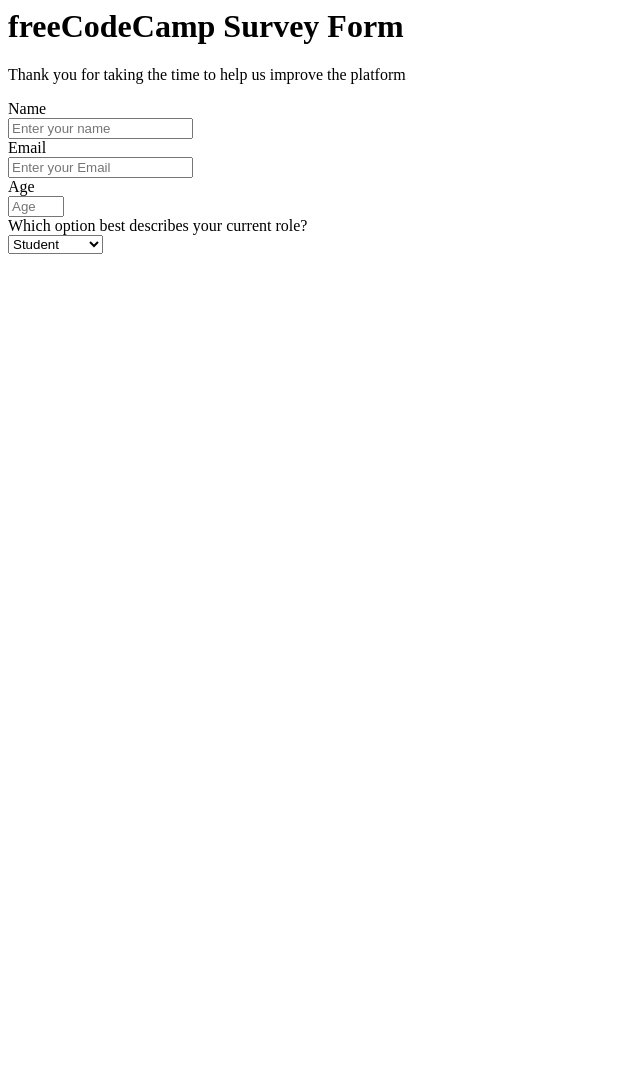
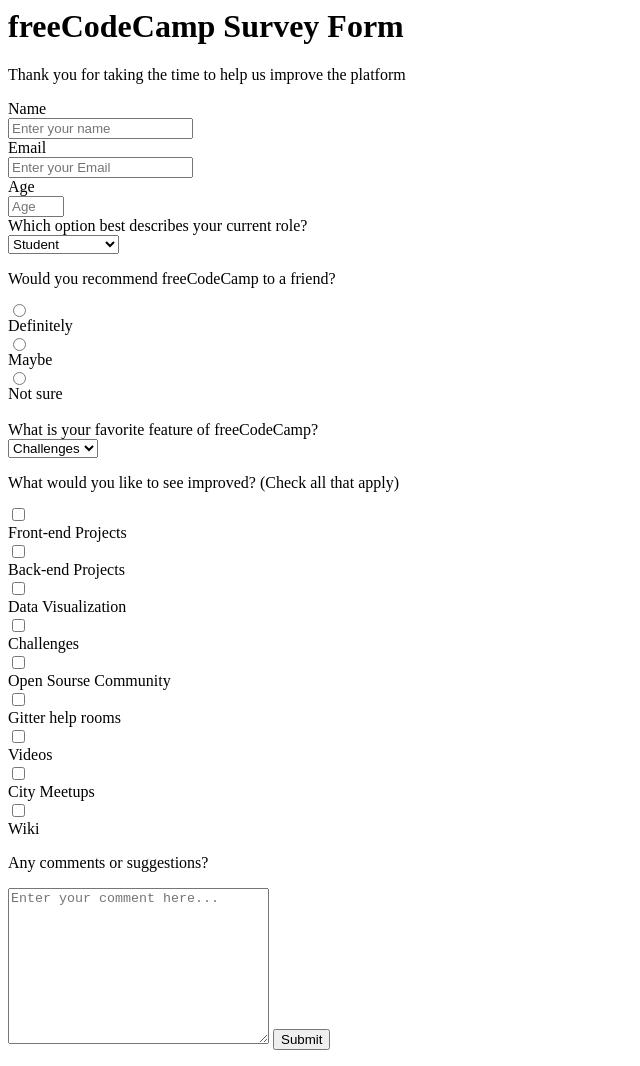
Before and after one commit to waseemqureshi2020/Survey-form, a plain HTML site: page index.html in a window 1280 px wide. Shown: the whole page, without its empty margins (0-640 px from the left). Before the commit the page ends 800 px from the top, so only its background shows below. Drawn offline with Linux system fonts and the light colour scheme.

Commit message:
Update index.html

```diff
--- a/index.html
+++ b/index.html
@@ -6,13 +6,13 @@
 <h1 id="title">freeCodeCamp Survey Form</h1>
 <p id="description">Thank you for taking the time to help us improve the platform </p>
 <form action="" id="survey-form">
-    <label for="name">Name</label>
+    <label for="name" id="name-label" name="Name">Name</label>
     <input type="text" id="name" placeholder="Enter your name" required="required">
 
-    <label for="email">Email</label>
+    <label for="email" id="email-label" name="Email">Email</label>
     <input type="email" id="email" placeholder="Enter your Email" required="required">
 
-    <label for="number">Age</label>
+    <label for="number" id="number-label" name="age">Age</label>
     <input type="number" id="number" placeholder="Age" min="18" max="35" required="required">
 
     <label for="dropdown">        Which option best describes your current role?
@@ -20,8 +20,60 @@
     <select name="drowpdown" id="dropdown" name="select current role">
         <option value="student">Student</option>
         <option value="Fulltime-job">Fulltime-Job</option>
+        <option value="Fulltime-leaner"> Fulltime-leaner</option>
     </select>
 
+    <p>Would you recommend freeCodeCamp to a friend?</p>
+        <input type="radio" value="radio" id="radio" name="radio" id="radio">
+        <label for="definitely">Definitely</label> <br>
+
+        <input type="radio"  value="radio" id="radio" name="radio" id="radio">
+        <label for="definitely">Maybe</label> <br>
+
+        <input type="radio"  value="radio" id="radio" name="radio" id="radio">
+        <label for="definitely">Not sure</label> <br> <br>
+
+
+        <label for="dropdown">       What is your favorite feature of freeCodeCamp?
+        <select name="drowpdown" id="dropdown" name="select current role">
+            <option value="student">Challenges</option>
+            <option value="Fulltime-job">Project</option>
+            <option value="Fulltime-leaner"> Community</option>
+        </select>
+
+        <p>What would you like to see improved? (Check all that apply)</p>
+
+        <input type="checkbox" id="checkbox" name="checkbox" value="checkbox">
+        <label for="checkbox">Front-end Projects</label> <br>
+
+        <input type="checkbox" id="checkbox" name="checkbox" value="checkbox">
+        <label for="checkbox">Back-end Projects</label><br>
+
+        <input type="checkbox" id="checkbox" name="checkbox" value="checkbox">
+        <label for="checkbox">Data Visualization</label><br>
+
+        <input type="checkbox" id="checkbox" name="checkbox" value="checkbox">
+        <label for="checkbox">Challenges</label><br>
+
+        <input type="checkbox" id="checkbox" name="checkbox" value="checkbox">
+        <label for="checkbox">Open Sourse Community</label><br>
+
+        <input type="checkbox" id="checkbox" name="checkbox" value="checkbox">
+        <label for="checkbox">Gitter help rooms</label><br>
+
+        <input type="checkbox" id="checkbox" name="checkbox" value="checkbox">
+        <label for="checkbox">Videos</label><br>
+
+        <input type="checkbox" id="checkbox" name="checkbox" value="checkbox">
+        <label for="checkbox">City Meetups</label><br>
+
+        <input type="checkbox" id="checkbox" name="checkbox" value="checkbox">
+        <label for="checkbox">Wiki</label><br>
+
+        <p>Any comments or suggestions?</p>
+        <textarea name="comment" id="tcomment" cols="30" rows="10" placeholder="Enter your comment here..."></textarea>
+
+        <button type="submit" id="submit">Submit</button>
 
 </form>
 </body>
```
